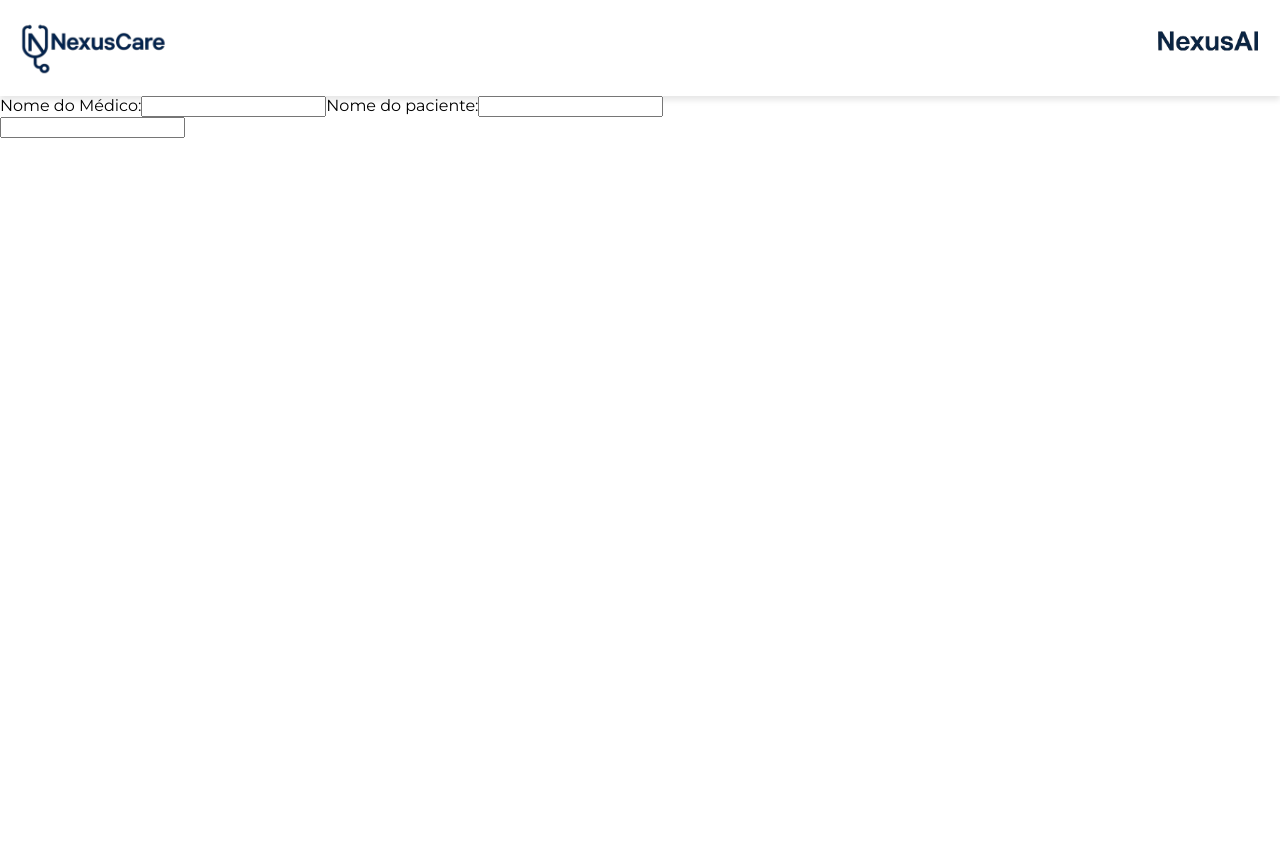
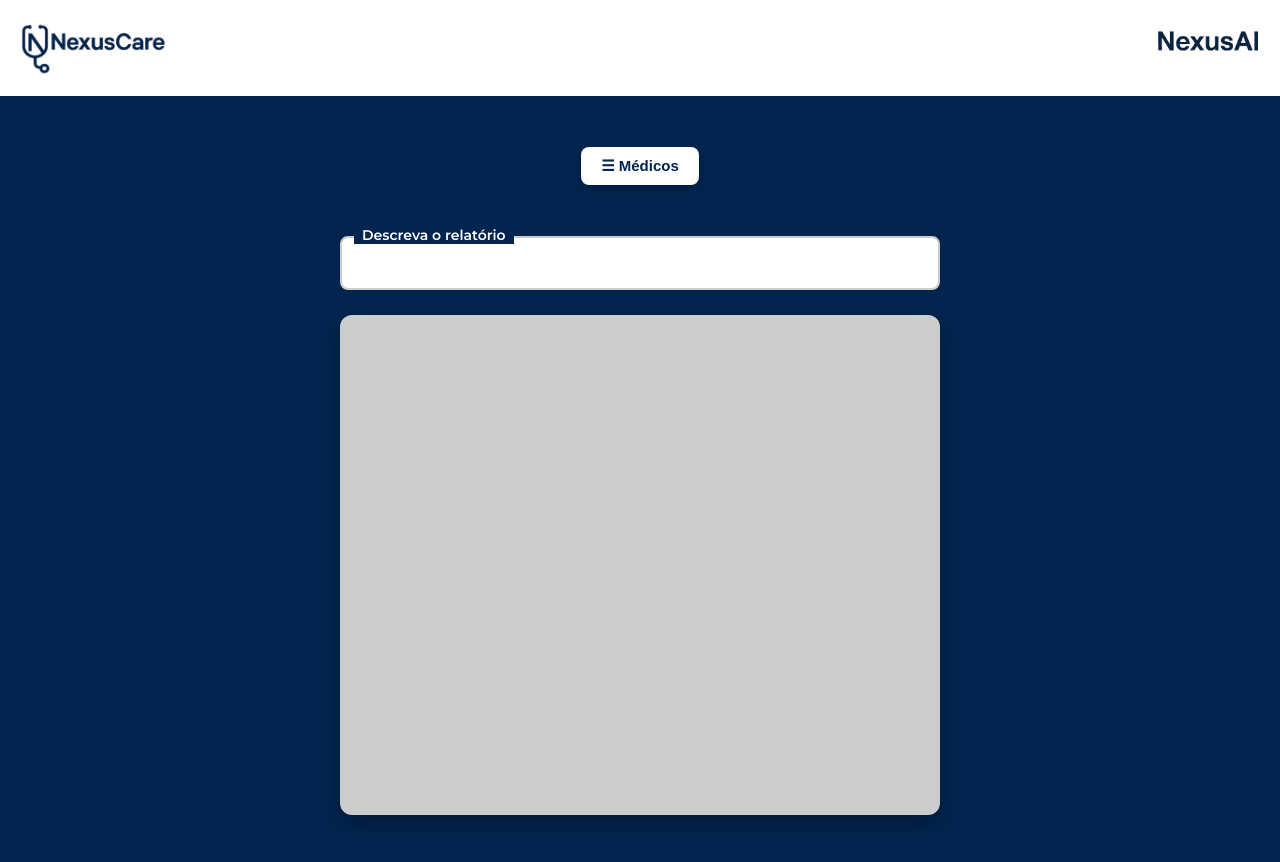
Before and after one commit to dennerborba/hackaton-front, an Angular app in the folder nexusCareFront/: page /relatorio in a window 1280 px wide. Shown: the top 862 px of the page. Before the commit the page ends 800 px from the top, so only its background shows below. Built offline with nearby package versions, Linux system fonts and the light colour scheme.

Commit message:
Pagina da NexusAi criado inicialmente

```diff
--- a/nexusCareFront/src/app/pages/relatorio/relatorio.component.css
+++ b/nexusCareFront/src/app/pages/relatorio/relatorio.component.css
@@ -0,0 +1,136 @@
+.container {
+    display: flex;
+    flex-direction: column;
+    align-items: center;
+    width: 100%;
+    height: 100vh;
+    background-color: #02244f;
+    gap: 30px;
+    padding-top: 30px;
+  }
+
+  .header {
+    width: 90%;
+    height: 10%;
+    display: flex;
+    align-items: center;
+    justify-content: center;
+  }
+
+  .pessoas {
+    display: flex;
+    align-items: center;
+    justify-content: center;
+  }
+
+  .menu {
+    position: relative;
+  }
+
+  .toggle-btn {
+    background-color: #ffffff;
+    color: #02244f;
+    border: none;
+    padding: 10px 20px;
+    font-size: 15px;
+    border-radius: 8px;
+    cursor: pointer;
+    font-weight: bold;
+    transition: all 0.3s ease;
+    box-shadow: 0 4px 8px rgba(0,0,0,0.2);
+  }
+
+  .toggle-btn:hover {
+    background-color: #e0ecff;
+    transform: translateY(-1px);
+    box-shadow: 0 6px 12px rgba(0,0,0,0.25);
+  }
+
+  .dropdown {
+    position: absolute;
+    top: 45px;
+    left: 0;
+    background-color: #ffffff;
+    border: 1px solid #ccc;
+    border-radius: 8px;
+    width: 160px;
+    list-style: none;
+    padding: 5px 0;
+    margin: 0;
+    z-index: 10;
+    box-shadow: 0 6px 12px rgba(0,0,0,0.2);
+  }
+
+  .dropdown li {
+    padding: 10px 15px;
+    cursor: pointer;
+    color: #02244f;
+    font-weight: 500;
+    transition: background-color 0.2s;
+  }
+
+  .dropdown li:hover {
+    background-color: #f0f0f0;
+  }
+
+  .hidden {
+    display: none;
+  }
+
+  .container-relatorio {
+    width: 100%;
+    display: flex;
+    flex-direction: column;
+    align-items: center;
+    gap: 25px;
+  }
+
+  .input-wrapper {
+    position: relative;
+    width: 600px;
+  }
+
+  .floating-label {
+    position: absolute;
+    top: -10px;
+    left: 14px;
+    background-color: #02244f;
+    color: white;
+    font-size: 14px;
+    padding: 0 8px;
+    z-index: 1;
+    font-weight: 600;
+  }
+
+  .input-text {
+    width: 94%;
+    padding: 16px;
+    border: 2px solid #ccc;
+    border-radius: 8px;
+    background-color: white;
+    font-size: 16px;
+    outline: none;
+    transition: border-color 0.3s, box-shadow 0.3s;
+  }
+
+  .input-text:hover {
+    border-color: #0077cc;
+  }
+
+  .input-text:focus {
+    border-color: #0077cc;
+    box-shadow: 0 0 8px rgba(0,119,204,0.3);
+  }
+
+  .relatorio-entrada {
+    width: 600px;
+    height: 500px;
+    background-color: #ccc;
+    border-radius: 12px;
+    box-shadow: 0 8px 20px rgba(0,0,0,0.3);
+    transition: box-shadow 0.3s ease;
+  }
+
+  .relatorio-entrada:hover {
+    box-shadow: 0 10px 25px rgba(0,0,0,0.4);
+  }
--- a/nexusCareFront/src/app/pages/relatorio/relatorio.component.html
+++ b/nexusCareFront/src/app/pages/relatorio/relatorio.component.html
@@ -1,13 +1,23 @@
-<form action="">
-    <section class="container">
-        <div class="pessoas">
-            <label for="medico">Nome do Médico:</label>
-            <input type="text" class="medico">
-            <label for="paciente">Nome do paciente:</label>
-            <input type="text" class="paciente">
+<main class="container">
+    <div class="header">
+      <div class="pessoas">
+        <div class="menu">
+          <button class="toggle-btn" (click)="toggleDropdown('medicos')">☰ Médicos</button>
+          <ul id="medicos" class="dropdown hidden">
+            <li (click)="selecionar('Dr. João')">Dr. João</li>
+            <li (click)="selecionar('Dra. Ana')">Dra. Ana</li>
+            <li (click)="selecionar('Dr. Carlos')">Dr. Carlos</li>
+          </ul>
         </div>
-        <div class="prompt">
-            <input type="text" id="prompt">
-        </div>
-    </section>
-</form>
+      </div>
+    </div>
+
+    <div class="container-relatorio">
+      <div class="input-wrapper">
+        <label for="textArea" class="floating-label">Descreva o relatório</label>
+        <input type="text" name="relatorio-saida" id="textArea" class="input-text" />
+      </div>
+
+      <div class="relatorio-entrada"></div>
+    </div>
+  </main>
--- a/nexusCareFront/src/app/pages/relatorio/relatorio.component.ts
+++ b/nexusCareFront/src/app/pages/relatorio/relatorio.component.ts
@@ -5,8 +5,19 @@ import { Component } from '@angular/core';
   standalone: true,
   imports: [],
   templateUrl: './relatorio.component.html',
-  styleUrl: './relatorio.component.css'
+  styleUrls: ['./relatorio.component.css']
 })
 export class RelatorioComponent {
 
+  toggleDropdown(id: string): void {
+    const element = document.getElementById(id);
+    if (element) {
+      element.classList.toggle('hidden');
+    }
+  }
+
+  selecionar(nome: string): void {
+    alert(`Selecionado: ${nome}`);
+  }
+
 }
```
